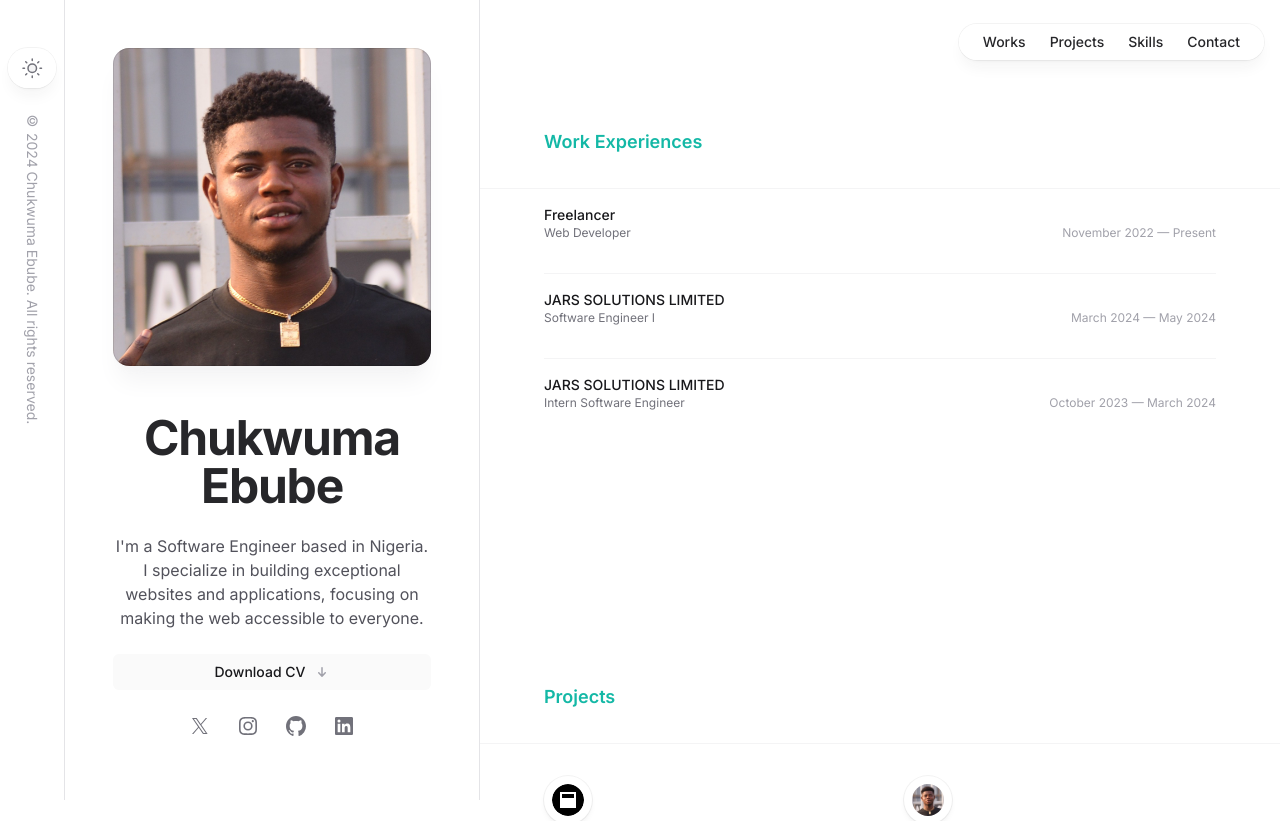
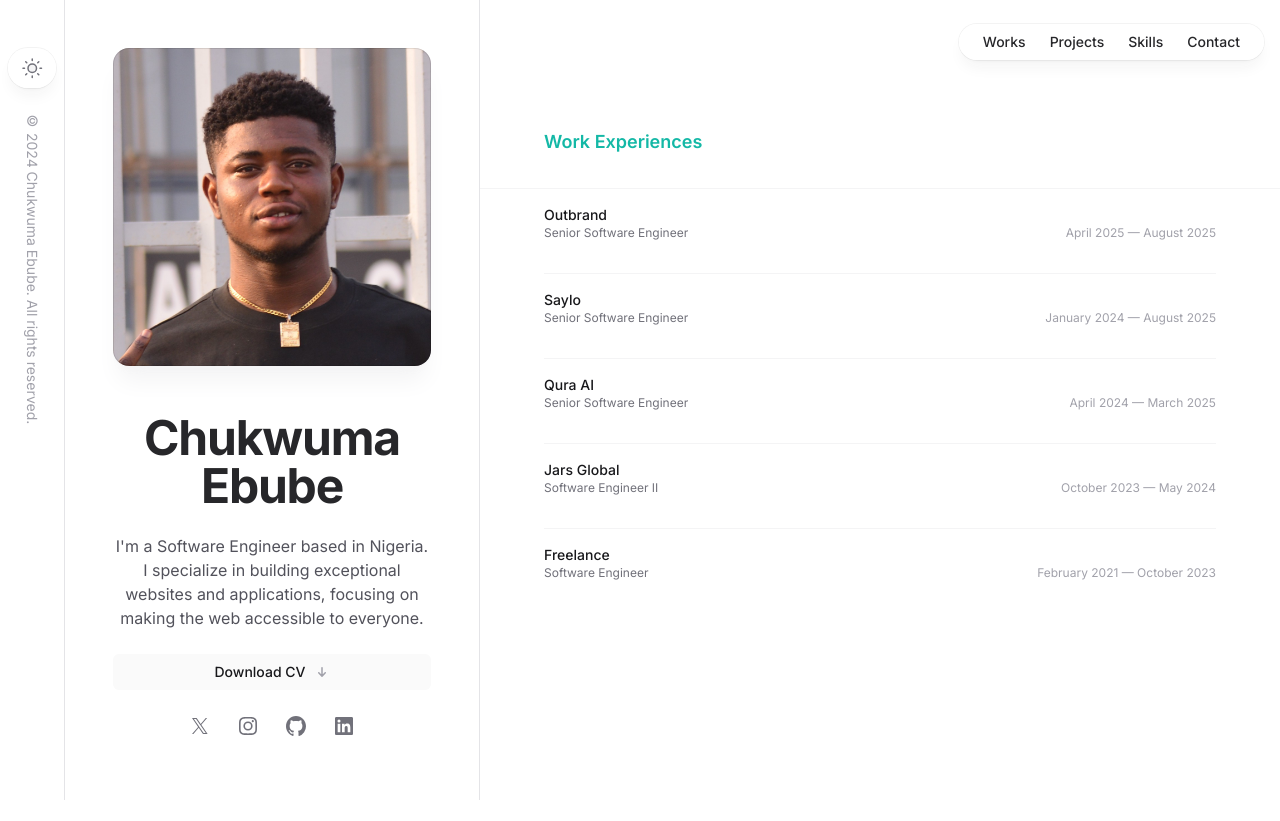
Before and after one commit to chukwuma619/personal-portfolio, a Next.js app: page / in a window 1280 px wide. Shown: the top 821 px of the page. Built offline with nearby package versions, Linux system fonts and the light colour scheme.

Commit message:
update resume details and change resume link to Google Docs

```diff
--- a/src/components/header.tsx
+++ b/src/components/header.tsx
@@ -69,7 +69,7 @@ export default function Header() {
         </div>
 
         <Button
-          href="/Chukwuma Ebube Resume.pdf"
+          href="https://docs.google.com/document/d/1uOxdLpFzQREQ1POE0QycPUiHkYcuVO0hNBblFEHZqUU/edit?usp=sharing"
           download
           variant="secondary"
           className="group mt-6 w-full"
--- a/src/data/work.ts
+++ b/src/data/work.ts
@@ -10,25 +10,33 @@ export type RoleType = {
 
 export let resume: Array<RoleType> = [
   {
-    company: "Freelancer",
-    title: "Web Developer",
-    start: "12-11-2022",
-    end: {
-      label: "Present",
-      dateTime: new Date().getFullYear().toString(),
-    },
+    company: "Outbrand",
+    title: "Senior Software Engineer",
+    start: "01-04-2025",
+    end: "01-08-2025",
   },
   {
-    company: "JARS SOLUTIONS LIMITED",
-    title: "Software Engineer I",
-    start: "01-03-2024",
+    company: "Saylo",
+    title: "Senior Software Engineer",
+    start: "01-01-2024",
+    end: "01-08-2025",
+  },
+  {
+    company: "Qura AI",
+    title: "Senior Software Engineer",
+    start: "01-04-2024",
+    end: "01-03-2025",
+  },
+  {
+    company: "Jars Global",
+    title: "Software Engineer II",
+    start: "01-10-2023",
     end: "01-05-2024",
   },
   {
-    company: "JARS SOLUTIONS LIMITED",
-    title: "Intern Software Engineer",
-    start: "04-10-2023",
-    end: "01-03-2024",
+    company: "Freelance",
+    title: "Software Engineer",
+    start: "01-02-2021",
+    end: "01-10-2023",
   },
-
 ];
```
Also changed, not shown: 1 other file (tests, documents, lock files or other folders).
